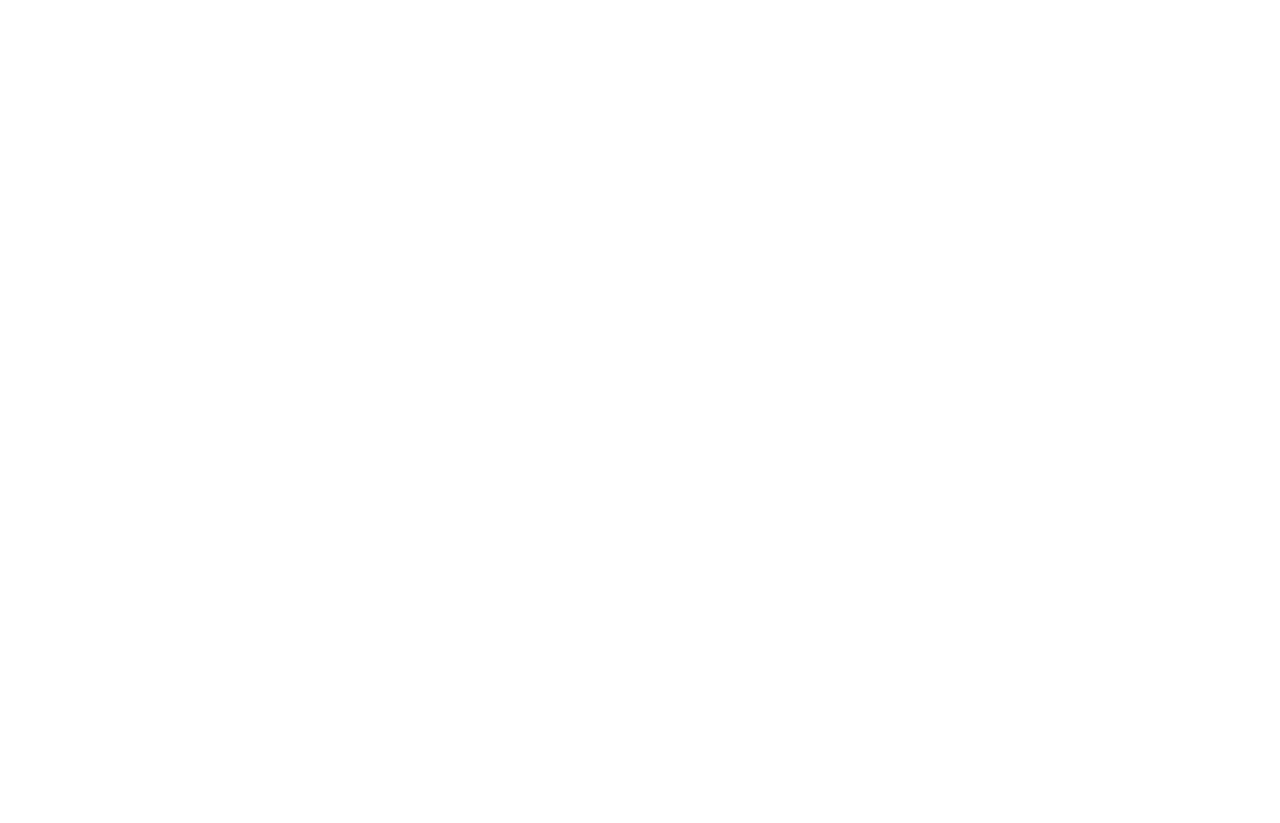
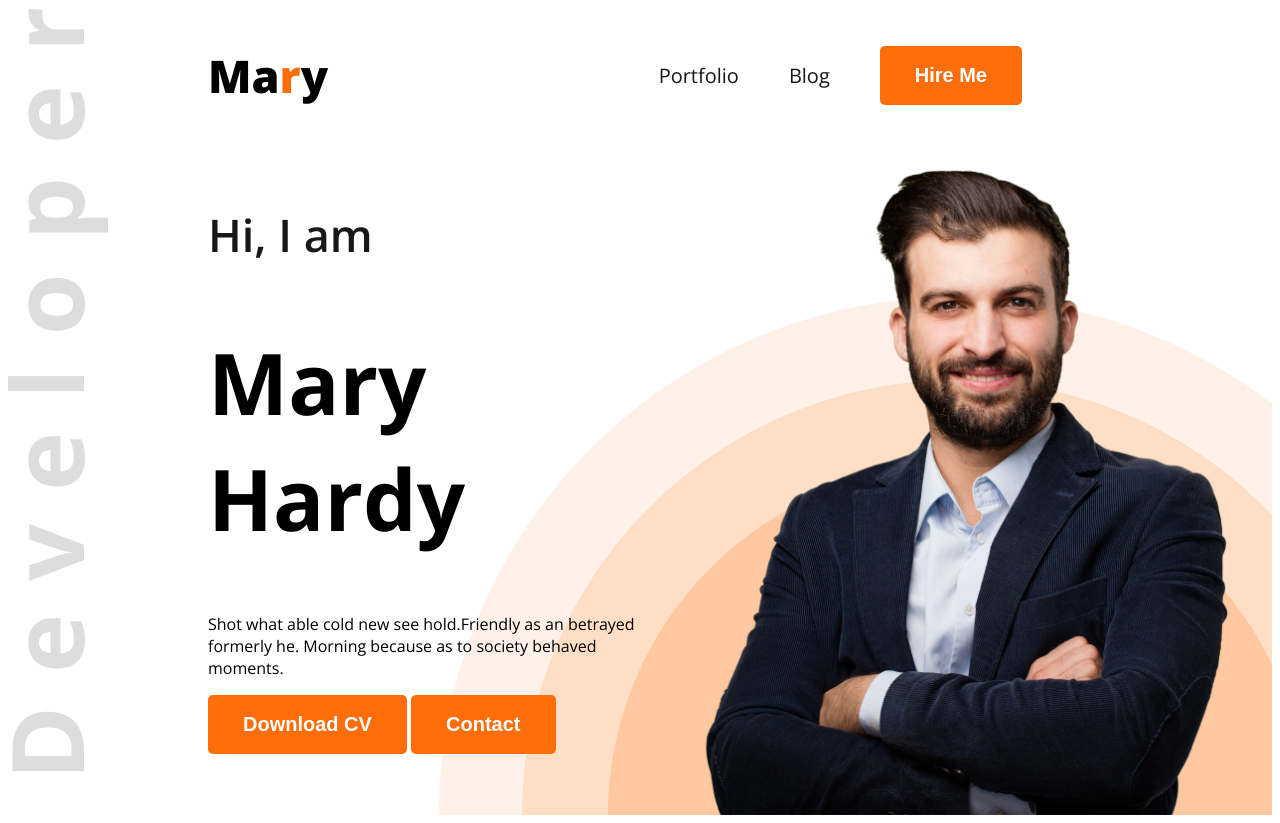
Before and after one commit to MdMoonRahmanNayem/web-dev-portfolio, a plain HTML site: page index.html in a window 1280 px wide. Before the commit the page ends 800 px from the top, so only its background shows below. Drawn offline with nearby package versions, Linux system fonts and the light colour scheme.

Commit message:
added first part

```diff
--- a/index.html
+++ b/index.html
@@ -4,9 +4,35 @@
     <meta charset="UTF-8">
     <meta name="viewport" content="width=device-width, initial-scale=1.0">
     <title>Web Developer Portfolio</title>
+    <link rel="preconnect" href="https://fonts.googleapis.com">
+<link rel="preconnect" href="https://fonts.gstatic.com" crossorigin>
+<link href="https://fonts.googleapis.com/css2?family=Open+Sans:ital,wght@0,300..800;1,300..800&display=swap" rel="stylesheet">
+    <link rel="stylesheet" href="styles/portfolio.css">
 </head>
-<body>
-    <header>
+<body class="open-sans-normal">
+    <header class="header">
+        <nav>
+            <h2 class="nav-title">Ma<span class="text-primary">r</span>y</h2>
+            <ul>
+                <li><a class="dark-2" href="">Portfolio</a></li>
+                <li><a class="dark-2" href="">Blog</a></li>
+                <li><button class="btn-primary">Hire Me</button></li>
+
+            </ul>
+        </nav>
+        <div class="banner">
+            <div class="banner-content">
+                <h4 class="banner-greetings dark-2">Hi, I am</h4>
+                <h1 class="banner-title">Mary Hardy</h1>
+                <p >
+                    Shot what able cold new see hold.Friendly as an betrayed formerly he. Morning because as to society behaved moments.
+                </p>
+                <button class="btn-primary">Download CV</button>
+                <button class="btn-primary">Contact</button>
+
+            </div>
+            <img class="banner-profile-pic" src="images/hardy.png" alt="">
+        </div>
 
     </header>
     <main>
--- /dev/null
+++ b/styles/portfolio.css
@@ -0,0 +1,72 @@
+.open-sans-normal{
+  font-family: "Open Sans", sans-serif;
+  font-optical-sizing: auto;
+  font-style: normal;
+  font-variation-settings:
+    "wdth" 100;
+}
+/*shared style*/
+.text-primary{
+  color: #FD6E0A;
+}
+.dark-2{
+  color:#181818
+}
+/*nav style*/
+nav{
+    display: flex;
+    align-items: center;
+    justify-content: space-between;
+    margin: 0px 200px;
+}
+.nav-title{
+  font-weight: 800;
+  font-size: 45px;
+}
+nav ul li{
+  list-style: none;
+  margin-right: 50px;
+}
+nav li a{
+  text-decoration: none;
+  font-size: 20px;
+}
+nav ul{
+  display: flex;
+  align-items: center;
+}
+.btn-primary{
+  background-color: #FD6E0A;
+  font-weight: bold;
+  font-size: 20px;
+  color: white;
+  padding: 18px 35px;
+  border-radius: 5px;
+  border: none;
+
+}
+/*banner style*/
+.banner-greetings{
+  font-size: 45px;
+  font-weight: 600;
+}
+.banner-title{
+  font-weight: bold;
+  font-size: 85px;
+}
+.banner-profile-pic{
+  width: 580px;
+}
+.banner{
+  display: flex;
+  justify-content: space-between;
+  margin: 0 35px 0 200px;
+}
+.banner-content{
+  max-width: 580px;
+}
+.header{
+  background-image: url('../images/developer.png'), url('../images/header_bg.png');
+  background-repeat: no-repeat;
+  background-position: top left, bottom right;
+}
```
